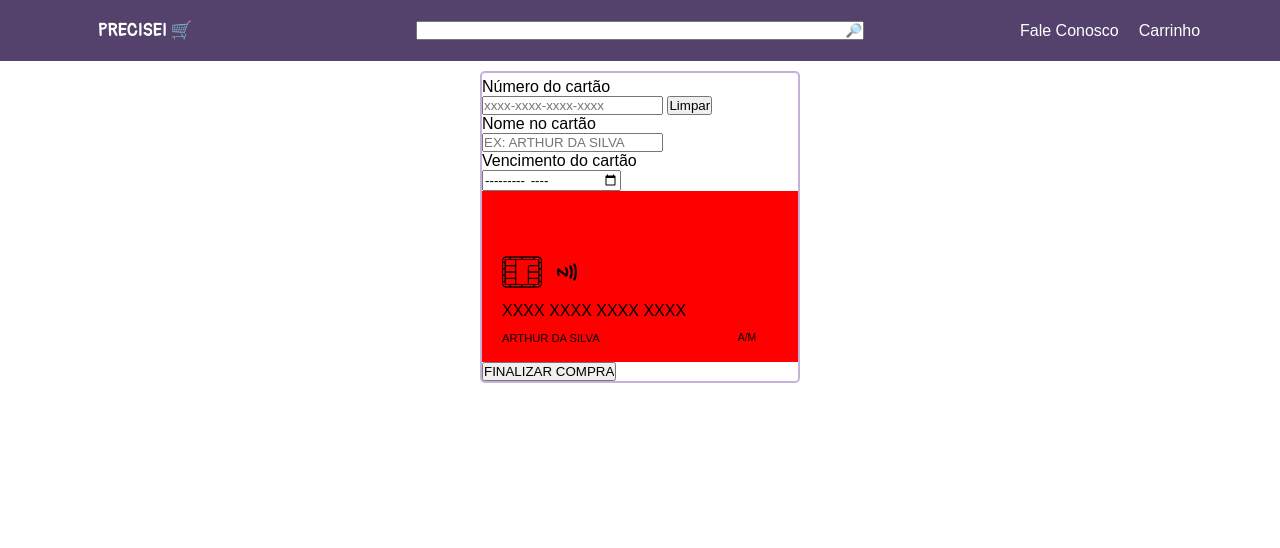
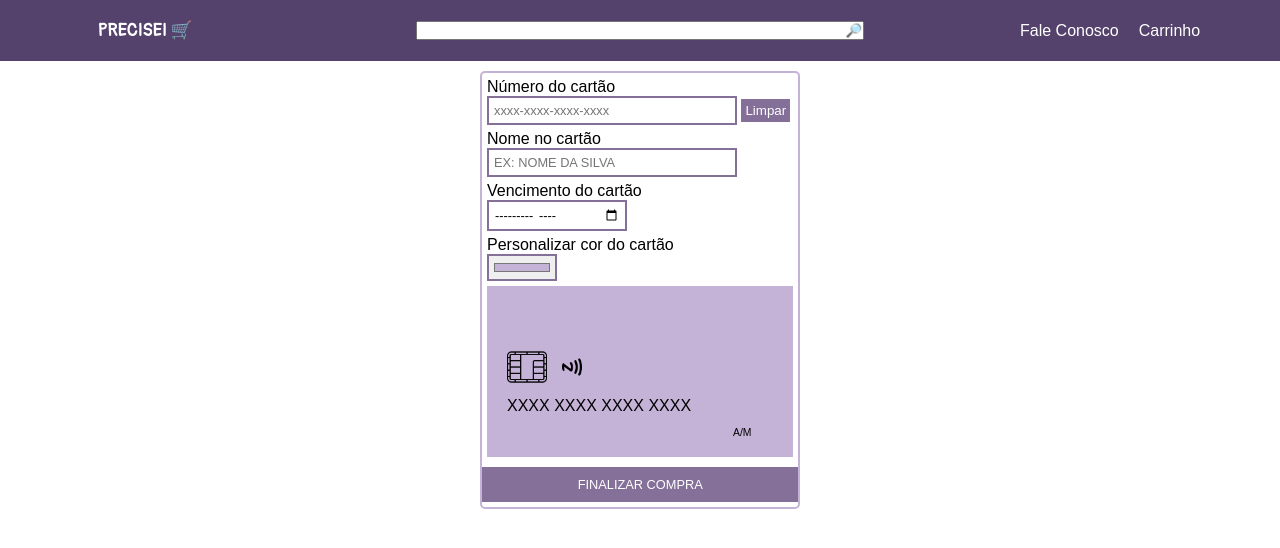
Before and after one commit to Arthur-Candeia/loja-precisei, a plain HTML site: page pags/pagamento.html in a window 1280 px wide. Drawn offline with nearby package versions, Linux system fonts and the light colour scheme; a web font is replaced by a local one.

Commit message:
pagamento-finalizado

```diff
--- a/js/pagamento.js
+++ b/js/pagamento.js
@@ -30,6 +30,9 @@ function numcard() {
 function limparNumero() {
   numero.value = ''
   numeroCartao.innerHTML = ''
+  document.getElementById('visa').style.visibility = 'hidden'
+  document.getElementById('mastercard').style.visibility = 'hidden'
+  document.getElementById('bandeiraDesconhecida').style.display = 'none'
 }
 
 function namecard() {
@@ -41,3 +44,8 @@ function datecard() {
   let dataDigitada = data.value
   dataCartao.innerHTML = dataDigitada
 }
+
+function colorcard() {
+  let corEscolhida = cor.value
+  cartao.style.backgroundColor = corEscolhida
+}
--- a/pags/pagamento.html
+++ b/pags/pagamento.html
@@ -29,13 +29,15 @@
 
   <main>
     <section id="informacoes">
-      <form action="" autocomplete="off" method="POST">
+      <form action="../pags/pagamento-confirmado.html" autocomplete="off" method="POST">
         <label for="numero">Número do cartão</label>
         <input type="tel" name="numero" id="numero" required minlength="19" maxlength="19" placeholder="xxxx-xxxx-xxxx-xxxx" oninput="numcard()"> <button onclick="limparNumero()">Limpar</button>
         <label for="nome">Nome no cartão</label>
-        <input type="text" name="nome" id="nome" required minlength="10" maxlength="50" placeholder="Ex: Arthur da Silva" oninput="namecard()">
+        <input type="text" name="nome" id="nome" required minlength="10" maxlength="50" placeholder="Ex: nome da Silva" oninput="namecard()">
         <label for="data">Vencimento do cartão</label>
         <input type="month" name="data" id="data" required oninput="datecard()">
+        <label for="cor">Personalizar cor do cartão</label>
+        <input type="color" name="cor" id="cor" oninput="colorcard()" value="#C4B3D7">
         <div id="cartao">
           <img src="../images/icons/visa.png" alt="" id="visa">
           <img src="../images/icons/mastercard.png" alt="" id="mastercard">
@@ -43,7 +45,7 @@
           <img src="../images/icons/chip.png" alt="" id="chip">
           <img src="../images/icons/nfc.png" alt="" id="nfc">
           <p id="numeroCartao">XXXX XXXX XXXX XXXX</p>
-          <p id="nomeCartao">ARTHUR DA SILVA</p>
+          <p id="nomeCartao"></p>
           <p id="dataCartao">A/M</p>
           <span id="teste"></span>
         </div>
--- a/styles/pagamento.css
+++ b/styles/pagamento.css
@@ -90,18 +90,46 @@ section#informacoes {
     border: 2px solid var(--cor5);
     border-radius: 5px;
     padding-top: 5px;
+    padding-left: 5px;
+    padding-right: 5px;
 }
 
 main label {
     display: block;
 }
 
+main input {
+    outline: none;
+    border: 2px solid var(--cor3);
+    margin-bottom: 5px;
+    padding: 5px;
+    font-size: 0.8em;
+    width: 250px;
+}
+
+button {
+    border: 2px solid var(--cor3);
+    background-color: var(--cor2);
+    color: white;
+    padding: 2px;
+    cursor: pointer;
+}
+
 input#nome {
     text-transform: uppercase;
 }
 
+form [type = "month"] {
+    width: 140px;
+}
+
+form [type = "color"] {
+    width: 70px;
+    padding: 3px;
+}
+
 div#cartao {
-    background-color: red;
+    background-color: var(--cor5);
     display: grid;
     grid-template-columns: 1fr 1fr 1fr 1fr 1fr;
     grid-auto-rows: minmax(20px, auto);
@@ -132,6 +160,7 @@ img#chip {
     grid-area: chip;
     width: 40px;
 }
+
 img#nfc {
     grid-area: chip;
     margin-left: 55px;
@@ -139,13 +168,32 @@ img#nfc {
     margin-top: 10px;
 }
 
-#numeroCartao {grid-area: numero;}
+#numeroCartao {
+    grid-area: numero;
+}
+
 #nomeCartao {
     grid-area: nome;
     text-transform: uppercase;
     font-size: 0.7em;
 }
+
 #dataCartao {
     grid-area: data;
     font-size: 0.65em;
 }
+
+form [type="submit"] {
+    width: 103.4%;
+    margin-left: -5px;
+    margin-top: 10px;
+    padding: 8px;
+    background-color: var(--cor3);
+    color: white;
+    cursor: pointer;
+}
+
+form [type="submit"]:active {
+    background-color: white;
+    color: var(--cor1);
+}
```
Also changed, not shown: pags/pagamento-confirmado.html (added, +12 -0 lines).
